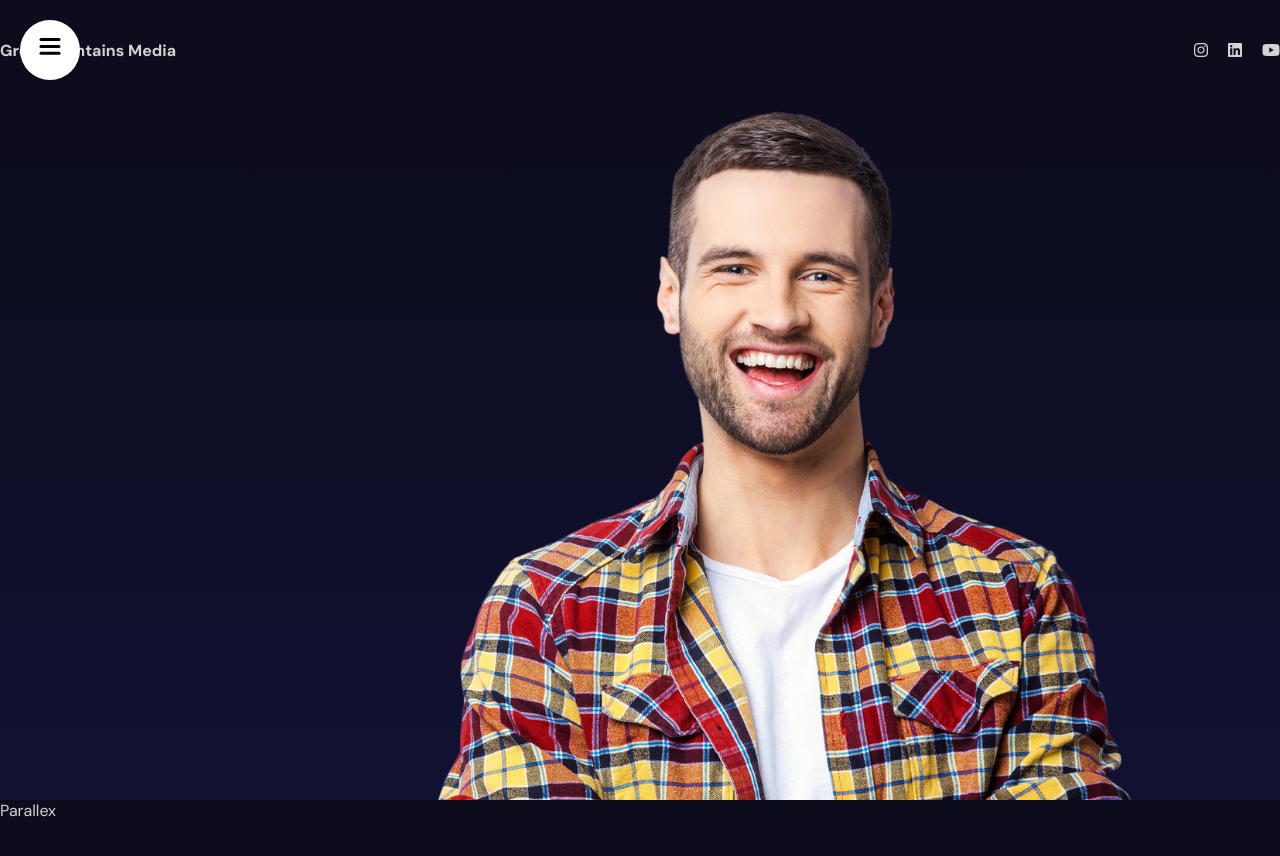
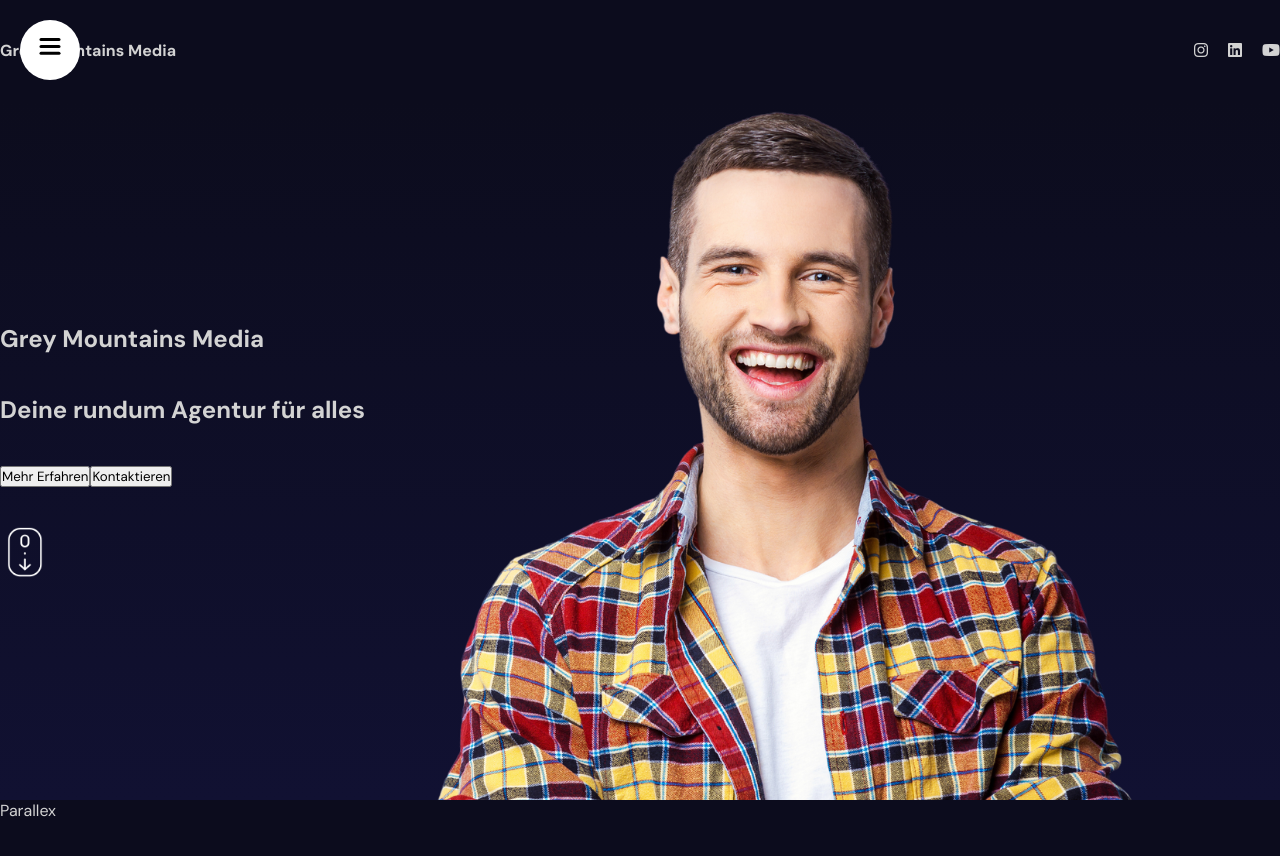
Before and after one commit to g00dguy87/greymountainsmedia, a React (Vite) app: page / in a window 1280 px wide. Shown: the top 856 px of the page. Built offline with nearby package versions, Linux system fonts and the light colour scheme.

Commit message:
Add files via upload

```diff
--- a/src/components/hero/Hero.jsx
+++ b/src/components/hero/Hero.jsx
@@ -4,9 +4,20 @@
 const Hero = () => {
   return (
     <div className='hero'>
-      <div className='imageContainer'>
-        <img src='hero.png' alt='gm' />
-      </div>
+        <div className='wrapper'>
+            <div className='textContainer'>
+                <h2>Grey Mountains Media</h2>
+                <h1>Deine rundum Agentur für alles</h1>
+                <div className='buttons'>
+                    <button>Mehr Erfahren</button>
+                    <button>Kontaktieren</button>
+                </div>
+                <img src='/scroll.png' alt='scroll' />
+            </div>
+        </div>
+        <div className='imageContainer'>
+            <img src='hero.png' alt='gm' />
+        </div>
     </div>
   )
 }
--- a/src/components/hero/hero.scss
+++ b/src/components/hero/hero.scss
@@ -3,6 +3,24 @@
     overflow: hidden;
     background: linear-gradient(180deg, #0c0c1d, #111132);
     position: relative;
+
+    .wrapper {
+        max-width: 1366px;
+        height: 100%;
+        margin: auto;
+
+        .textContainer {
+            height: 100%;
+            display: flex;
+            flex-direction: column;
+            justify-content: center;
+            gap: 40px;
+
+            img {
+                width: 50px;
+            }
+        }
+    }
 
     .imageContainer {
         height: 100%;
```
